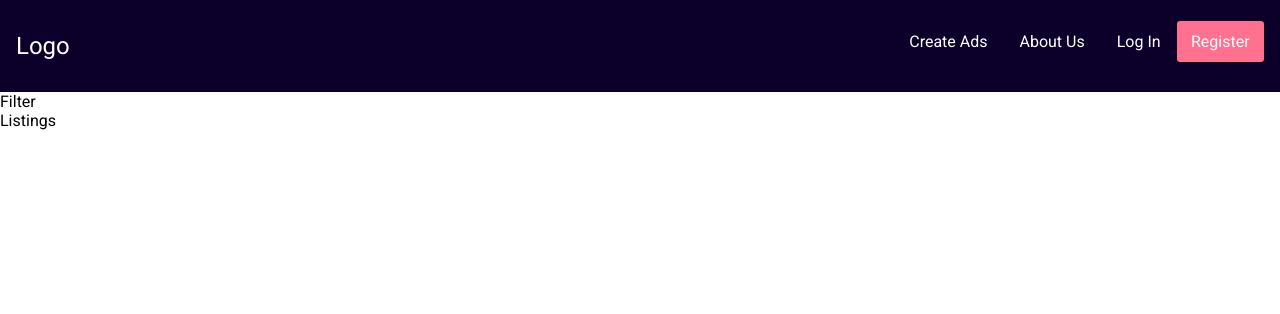
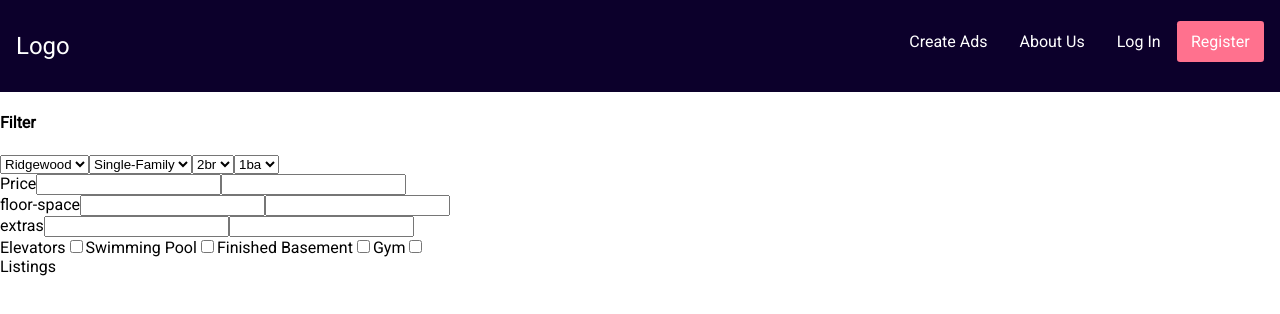
Before and after one commit to B-Rich23/real-estate, a React (Create React App) app: page / in a window 1280 px wide. Shown: the top 314 px of the page. Built offline with nearby package versions, Linux system fonts and the light colour scheme.

Commit message:
added fields for Filter component

```diff
--- a/src/components/Filter.js
+++ b/src/components/Filter.js
@@ -6,8 +6,53 @@ class Filter extends Component {
     state = {  }
     render() {
         return (
-            <section className="filter">
-            Filter
+            <section className="filters">
+                <h4>Filter</h4>
+                <select className="filters neighboorhood" name="neighborhood">
+                    <option>Ridgewood</option>
+                </select>
+                <select className="filters neighboorhood" name="housetype">
+                    <option>Single-Family</option>
+                </select>
+                <select className="filters neighboorhood" name="bedrooms">
+                    <option>2br</option>
+                </select>
+                <select className="filters neighboorhood" name="bathrooms">
+                    <option>1ba</option>
+                </select>
+                <div className="filters price">
+                    <span className="title">Price</span>
+                    <input type="text" name="min-price" className="min-price" />
+                    <input type="text" name="max-price" className="max-price" />
+                </div>
+                <div className="filters floor-space">
+                    <span className="title">floor-space</span>
+                    <input type="text" name="min-floor-space" className="min-floor-space" />
+                    <input type="text" name="max-floor-space" className="max-floor-space" />
+                </div>
+                <div className="filters extras">
+                    <span className="title">extras</span>
+                    <input type="text" name="min-extras" className="min-extras" />
+                    <input type="text" name="max-extras" className="max-extras" />
+                </div>
+                <div className="filters extras">
+                    <label for="extras">
+                        <span>Elevators</span>
+                        <input name="extras" type="checkbox" value="elevator" />
+                    </label>
+                    <label for="extras">
+                        <span>Swimming Pool</span>
+                        <input name="extras" type="checkbox" value="Swimming Pool" />
+                    </label>
+                    <label for="extras">
+                        <span>Finished Basement</span>
+                        <input name="extras" type="checkbox" value="finished-basement" />
+                    </label>
+                    <label for="extras">
+                        <span>Gym</span>
+                        <input name="extras" type="checkbox" value="gym" />
+                    </label>
+                </div>
             </section>
         );
     }
```
